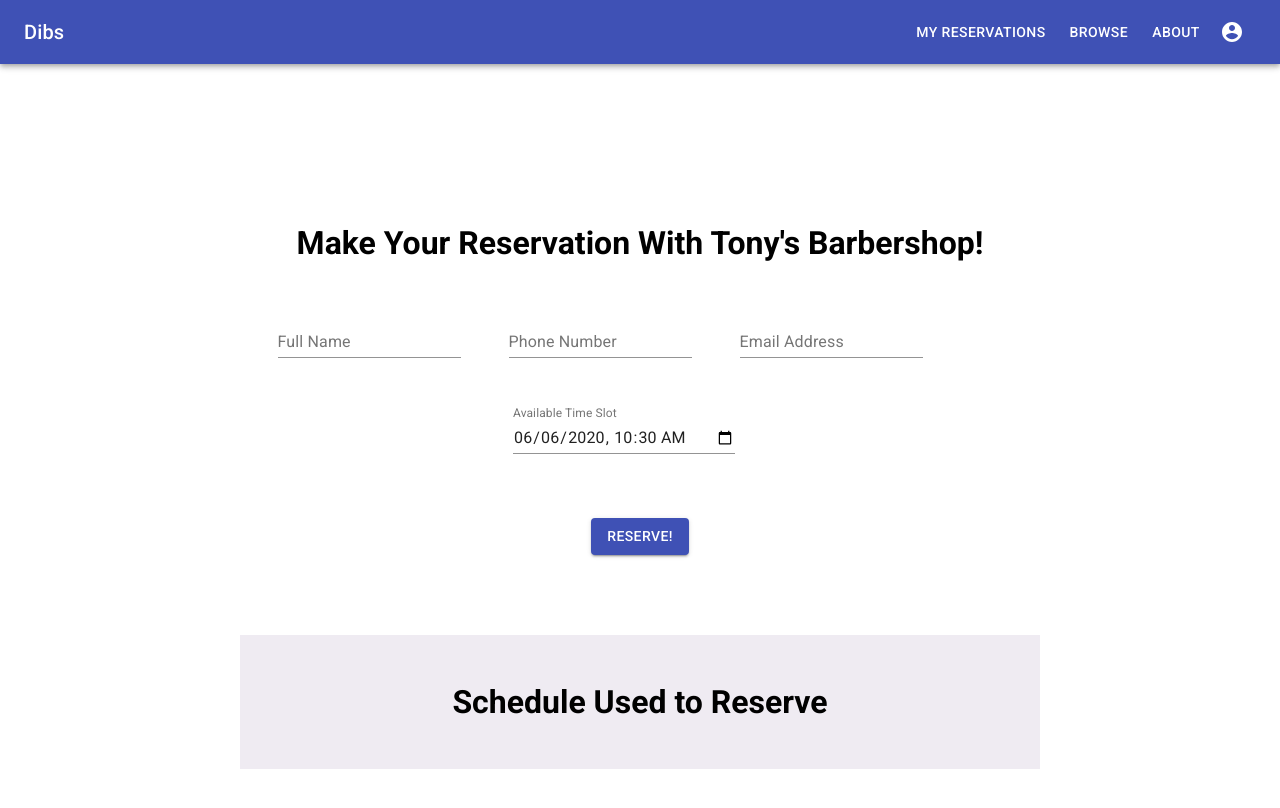
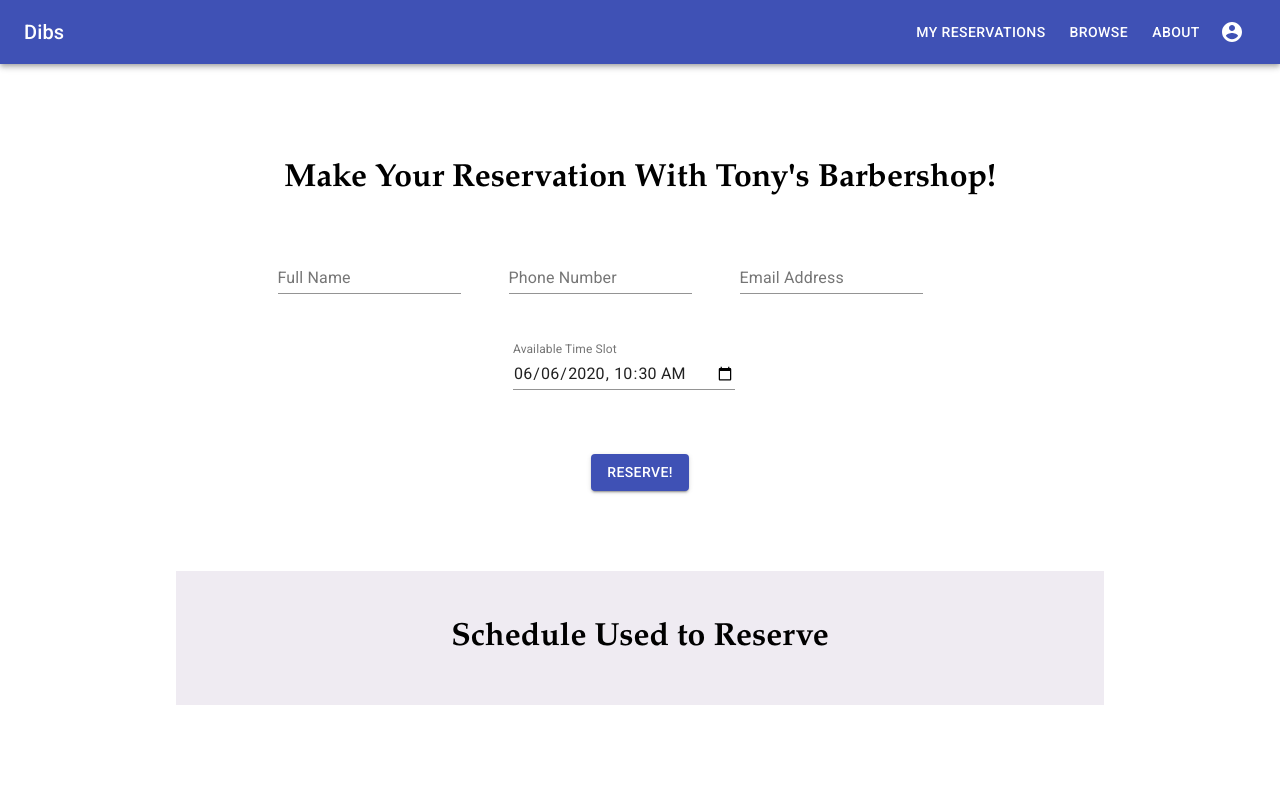
Before and after one commit to yehmond/group1234, a React (Create React App) app: page /reservation in a window 1280 px wide. Shown: the top 808 px of the page. Built offline with nearby package versions, Linux system fonts and the light colour scheme.

Commit message:
fixed top margin

```diff
--- a/src/components/Reservation.tsx
+++ b/src/components/Reservation.tsx
@@ -9,10 +9,11 @@ import TextField from "@material-ui/core/TextField";
 const useStyles = makeStyles((theme: Theme) =>
     createStyles({
         wrapper: {
-            margin: "5rem",
-            padding: "5rem",
+            margin: "3rem",
+            padding: "3rem",
             alignItems: "center",
             textAlign: "center",
+            fontFamily: "Palatino",
         },
         formControl: {
             margin: theme.spacing(1),
```
